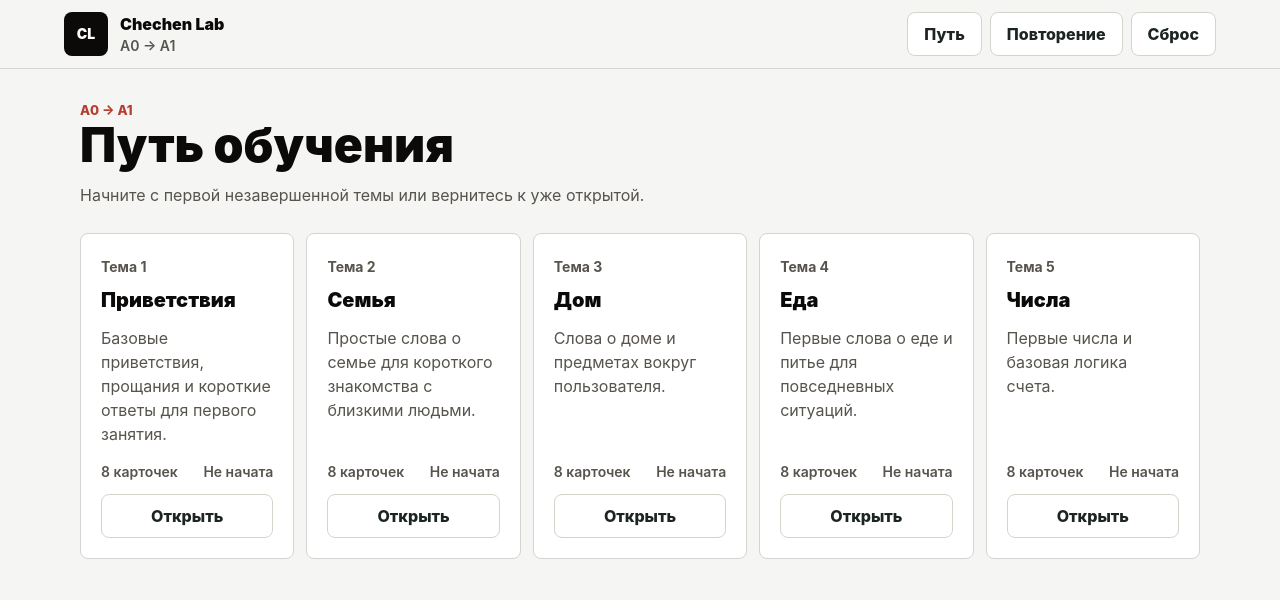
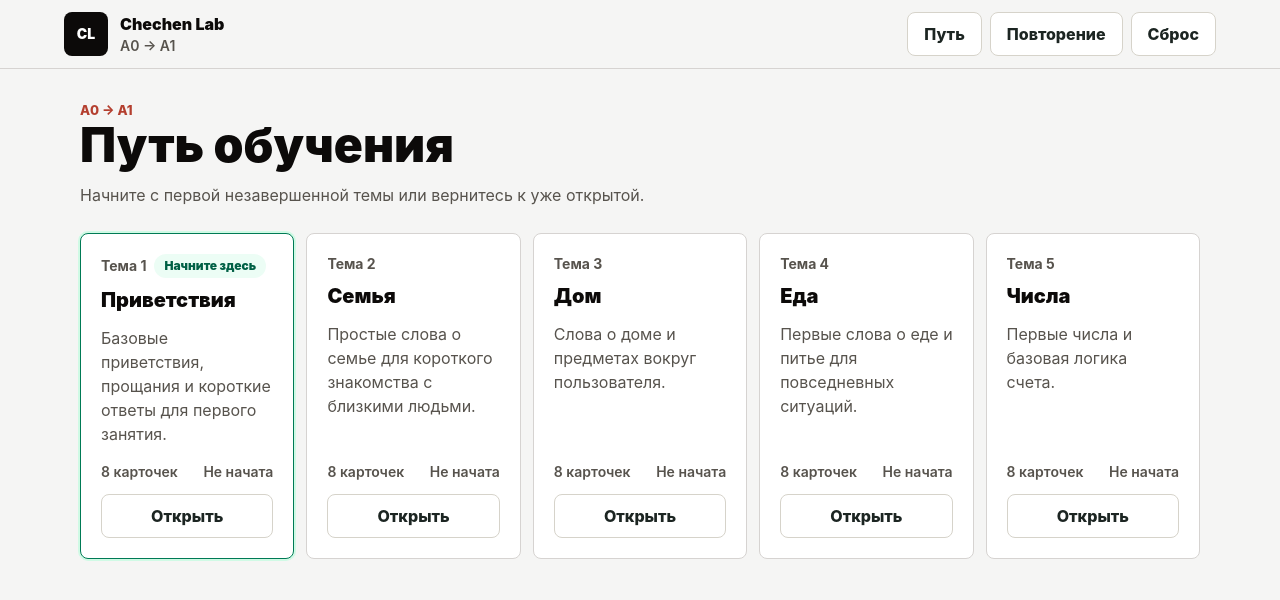
Before and after one commit to janna-web1111/chechen-lab, a Next.js app in the folder app-next/: page / in a window 1280 px wide. Both pictures are taken after a click on the button "Путь". Shown: the top 600 px of the page. Built offline with nearby package versions, Linux system fonts and the light colour scheme.

Commit message:
Add manual UX check plan

```diff
--- a/app-next/src/components/LearningApp.tsx
+++ b/app-next/src/components/LearningApp.tsx
@@ -80,8 +80,14 @@ export function LearningApp() {
   }
 
   const overallProgress = Math.round((progress.completedThemes.length / themes.length) * 100);
+  const activeThemeStudiedCount = activeTheme.cards.filter((card) => progress.studiedCards.includes(card.id)).length;
   const activeThemeCardsStudied = activeTheme.cards.every((card) => progress.studiedCards.includes(card.id));
   const activeThemeCompleted = progress.completedThemes.includes(activeTheme.id);
+  const activeThemeStatusText = activeThemeCompleted
+    ? "Тема завершена: карточки пройдены, квиз сдан."
+    : progress.quizResults[activeTheme.id]
+      ? `Последний квиз: ${progress.quizResults[activeTheme.id].score}%`
+      : "Квиз еще не пройден.";
 
   return (
     <div className="min-h-screen bg-stone-100 text-stone-950">
@@ -135,16 +141,26 @@ export function LearningApp() {
             <section className="grid gap-3 md:grid-cols-2 xl:grid-cols-5">
               {themes.map((theme) => {
                 const studiedCount = theme.cards.filter((card) => progress.studiedCards.includes(card.id)).length;
-                const status = progress.completedThemes.includes(theme.id)
-                  ? "Завершена"
-                  : studiedCount > 0
-                    ? `${studiedCount}/${theme.cards.length} карточек`
-                    : "Не начата";
+                const isCompleted = progress.completedThemes.includes(theme.id);
+                const isCurrent = !isCompleted && studiedCount === 0 && theme.order === 1;
+                const status = isCompleted ? "Завершена" : studiedCount > 0 ? `В процессе: ${studiedCount}/${theme.cards.length}` : "Не начата";
 
                 return (
-                  <article className="flex min-h-64 flex-col justify-between rounded-lg border border-stone-300 bg-white p-5" key={theme.id}>
+                  <article
+                    className={`flex min-h-64 flex-col justify-between rounded-lg border bg-white p-5 ${
+                      isCurrent ? "border-emerald-700 ring-2 ring-emerald-100" : "border-stone-300"
+                    }`}
+                    key={theme.id}
+                  >
                     <div>
-                      <span className="text-sm font-bold text-stone-600">Тема {theme.order}</span>
+                      <div className="flex flex-wrap items-center gap-2">
+                        <span className="text-sm font-bold text-stone-600">Тема {theme.order}</span>
+                        {isCurrent && (
+                          <span className="rounded-full bg-emerald-50 px-2.5 py-1 text-xs font-black text-emerald-800">
+                            Начните здесь
+                          </span>
+                        )}
+                      </div>
                       <h2 className="mt-2 text-xl font-black">{theme.title}</h2>
                       <p className="mt-3 leading-6 text-stone-600">{theme.description}</p>
                     </div>
@@ -172,6 +188,11 @@ export function LearningApp() {
             <section className="grid gap-4 md:grid-cols-2">
               <Panel title="Карточки">
                 <ThemeProgress theme={activeTheme} progress={progress} />
+                <p className="mt-4 rounded-lg bg-stone-100 p-3 text-sm font-semibold text-stone-700">
+                  {activeThemeCardsStudied
+                    ? "Карточки пройдены. Теперь можно открыть квиз."
+                    : `Сначала пройдите все карточки: сейчас ${activeThemeStudiedCount}/${activeTheme.cards.length}.`}
+                </p>
                 <div className="mt-6 flex flex-wrap gap-3">
                   <button className="primary-button" type="button" onClick={() => go("cards", { themeId: activeTheme.id, cardIndex: 0 })}>
                     Учить карточки
@@ -188,13 +209,12 @@ export function LearningApp() {
                 </div>
               </Panel>
               <Panel title="Статус">
-                <p className="text-stone-600">
-                  {progress.quizResults[activeTheme.id]
-                    ? `Последний квиз: ${progress.quizResults[activeTheme.id].score}%`
-                    : "Квиз еще не пройден."}
+                <p className="text-stone-600">{activeThemeStatusText}</p>
+                <p className="mt-3 text-sm font-semibold text-stone-700">
+                  Для завершения темы нужны все карточки и результат квиза не ниже {uiStrings.passPercent}%.
                 </p>
                 <p className="mt-4 border-l-4 border-red-700 pl-3 text-stone-600">
-                  Чеченские слова в данных пока отмечены как материал для проверки.
+                  Чеченские слова пока не опубликованы: материал ожидает проверки носителем или ответственным проверяющим.
                 </p>
               </Panel>
             </section>
@@ -302,12 +322,14 @@ function CardsScreen({
         <span>{theme.title}</span>
       </div>
       <div className="grid min-h-80 place-items-center rounded-lg border border-stone-300 bg-stone-100 p-6 text-center">
-        <span className="justify-self-end rounded-full border border-stone-300 bg-white px-3 py-1 text-sm font-bold text-stone-600">
-          {card.verificationStatus}
+        <span className="justify-self-end rounded-full border border-red-200 bg-red-50 px-3 py-1 text-sm font-black text-red-800">
+          Ожидает проверки
         </span>
         <strong className="text-7xl font-black leading-none">{card.ce}</strong>
         <p className="mt-4 text-2xl font-black">{card.ru}</p>
-        <small className="text-stone-600">{card.readingHint}</small>
+        <small className="text-stone-600">
+          {card.ce === "TBD" ? "Чеченское слово будет добавлено после проверки." : card.readingHint}
+        </small>
       </div>
       <div className="mt-6 flex flex-col gap-3 sm:flex-row sm:justify-between">
         <button className="secondary-button" type="button" disabled={cardIndex === 0} onClick={() => go("cards", { cardIndex: Math.max(0, cardIndex - 1) })}>
@@ -428,9 +450,14 @@ function ReviewScreen({ progress, go }: { progress: UserProgress; go: (screen: S
         {studiedCards.map((card) => (
           <article className="min-h-40 rounded-lg border border-stone-300 bg-white p-5" key={card.id}>
             <span className="text-sm font-bold text-stone-600">{card.themeTitle}</span>
+            <span className="mt-3 inline-flex rounded-full border border-red-200 bg-red-50 px-2.5 py-1 text-xs font-black text-red-800">
+              Ожидает проверки
+            </span>
             <strong className="mt-4 block text-4xl font-black">{card.ce}</strong>
             <p className="mt-2 font-bold">{card.ru}</p>
-            <small className="text-stone-600">{card.readingHint}</small>
+            <small className="text-stone-600">
+              {card.ce === "TBD" ? "Чеченское слово будет добавлено после проверки." : card.readingHint}
+            </small>
           </article>
         ))}
       </section>
```
Also changed, not shown: 1 other file (tests, documents, lock files or other folders).
